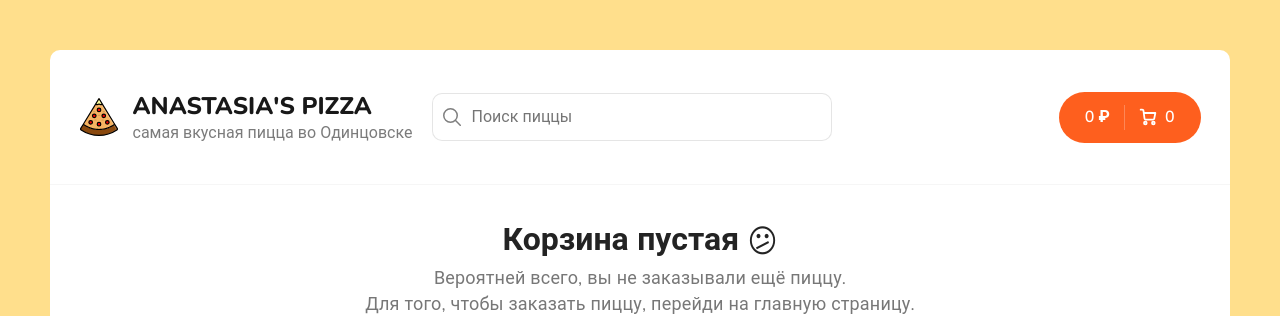
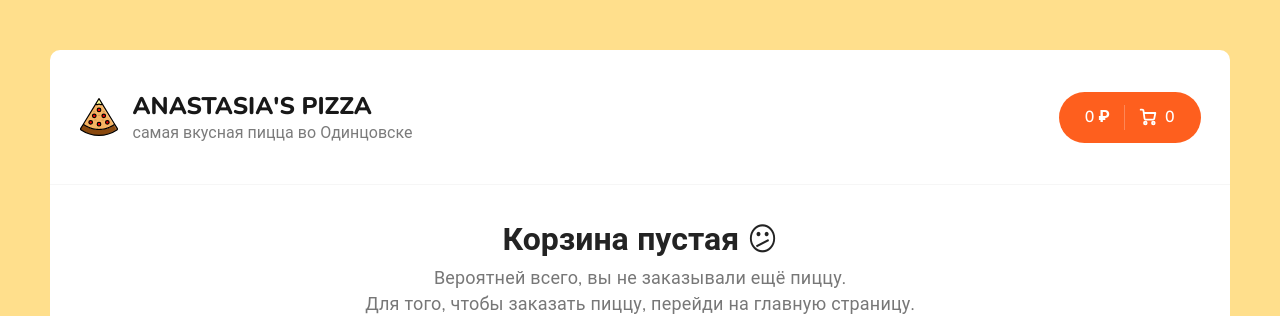
Before and after one commit to maksimenkovvv/react-pizza-education, a React (Create React App) app: page /cart in a window 1280 px wide. Shown: the top 316 px of the page. Built offline with nearby package versions, Linux system fonts and the light colour scheme.

Commit message:
useLocation, useParams, Outlet, создание детальной пиццы

```diff
--- a/src/App.js
+++ b/src/App.js
@@ -1,27 +1,24 @@
 import React from 'react';
 import { Routes, Route } from 'react-router-dom';
 
-import Header from './components/Header';
 import Home from './pages/Home';
 import NotFound from './pages/NotFound';
 import Cart from './pages/Cart';
+import PizzaDetail from './pages/PizzaDetail';
+import MainLayout from './components/layouts/MainLayout';
 
 import './scss/app.scss';
 
 function App() {
   return (
-    <div className="wrapper">
-      <Header />
-      <div className="content">
-        <div className="container">
-          <Routes>
-            <Route path="/" element={<Home />} />
-            <Route path="/cart" element={<Cart />} />
-            <Route path="*" element={<NotFound />} />
-          </Routes>
-        </div>
-      </div>
-    </div>
+    <Routes>
+      <Route path="/" element={<MainLayout />}>
+        <Route path="" element={<Home />} />
+        <Route path="cart" element={<Cart />} />
+        <Route path="pizza/:id" element={<PizzaDetail />} />
+        <Route path="*" element={<NotFound />} />
+      </Route>
+    </Routes>
   );
 }
 
--- a/src/components/CartEmpty.jsx
+++ b/src/components/CartEmpty.jsx
@@ -5,9 +5,7 @@ import { Link } from 'react-router-dom';
 export default function CartEmpty() {
   return (
     <div className="cart cart--empty">
-      <h2>
-        Корзина пустая <icon>😕</icon>
-      </h2>
+      <h2>Корзина пустая 😕</h2>
       <p>
         Вероятней всего, вы не заказывали ещё пиццу.
         <br />
--- a/src/components/Header.jsx
+++ b/src/components/Header.jsx
@@ -1,6 +1,6 @@
 import React from 'react';
 import Search from './Search';
-import { Link } from 'react-router-dom';
+import { Link, useLocation } from 'react-router-dom';
 import { useSelector } from 'react-redux';
 import { cartSelector } from '../redux/slices/cartSlice';
 
@@ -9,6 +9,8 @@ import logo from '../assets/img/pizza-logo.svg';
 export default function Header() {
   const { totalPrice, pizzas } = useSelector(cartSelector);
   const totalCount = pizzas.reduce((sum, item) => sum + item.count, 0);
+
+  const location = useLocation();
   return (
     <div className="header">
       <div className="container">
@@ -21,7 +23,7 @@ export default function Header() {
             </div>
           </div>
         </Link>
-        <Search />
+        {location.pathname !== '/cart' && <Search />}
         <div className="header__cart">
           <Link to="/cart" className="button button--cart">
             <span>{totalPrice} ₽</span>
--- a/src/components/PizzaBlock/index.jsx
+++ b/src/components/PizzaBlock/index.jsx
@@ -1,6 +1,7 @@
 import React, { useState } from 'react';
 import { useSelector, useDispatch } from 'react-redux';
 import { addPizza, cartSelectorById } from '../../redux/slices/cartSlice';
+import { Link } from 'react-router-dom';
 
 const typeNames = ['тонкое', 'традиционное'];
 
@@ -25,8 +26,12 @@ export default function PizzaBlock({ id, title, price, imageUrl, sizes, types })
 
   return (
     <div className="pizza-block">
-      <img className="pizza-block__image" src={imageUrl} alt="Pizza" />
-      <h4 className="pizza-block__title">{title}</h4>
+      <Link to={`/pizza/${id}`}>
+        <img className="pizza-block__image" src={imageUrl} alt="Pizza" />
+      </Link>
+      <Link to={`/pizza/${id}`}>
+        <h4 className="pizza-block__title">{title}</h4>
+      </Link>
       <div className="pizza-block__selector">
         <ul>
           {types.map((type, index) => (
--- /dev/null
+++ b/src/components/layouts/MainLayout.jsx
@@ -0,0 +1,16 @@
+import React from 'react';
+import Header from '../Header';
+import { Outlet } from 'react-router-dom';
+
+export default function MainLayout() {
+  return (
+    <div className="wrapper">
+      <Header />
+      <div className="content">
+        <div className="container">
+          <Outlet />
+        </div>
+      </div>
+    </div>
+  );
+}
--- /dev/null
+++ b/src/pages/PizzaDetail.jsx
@@ -0,0 +1,39 @@
+import React, { useEffect, useState } from 'react';
+import axios from 'axios';
+import { useParams, useNavigate } from 'react-router-dom';
+
+export default function PizzaDetail() {
+  const { id } = useParams();
+  const navigate = useNavigate();
+  const [pizza, setPizza] = useState(null);
+  console.log(navigate);
+
+  useEffect(() => {
+    async function fetchPizza() {
+      try {
+        const { data } = await axios.get(
+          `https://6a3295b3c6ca2aee438543bc.mockapi.io/pizzas/${id}`,
+        );
+        setPizza(data);
+      } catch (error) {
+        alert('Ошибка :(\nВы будете перенаправлены на главную страницу');
+        console.log(error);
+        navigate('/');
+      }
+    }
+    fetchPizza();
+  }, []);
+  return (
+    <>
+      {!pizza ? (
+        <p>Загрузка...</p>
+      ) : (
+        <>
+          <img src={pizza.imageUrl} alt={pizza.title} />
+          <h2>{pizza.title}</h2>
+          <p>{pizza.price}</p>
+        </>
+      )}
+    </>
+  );
+}
```
